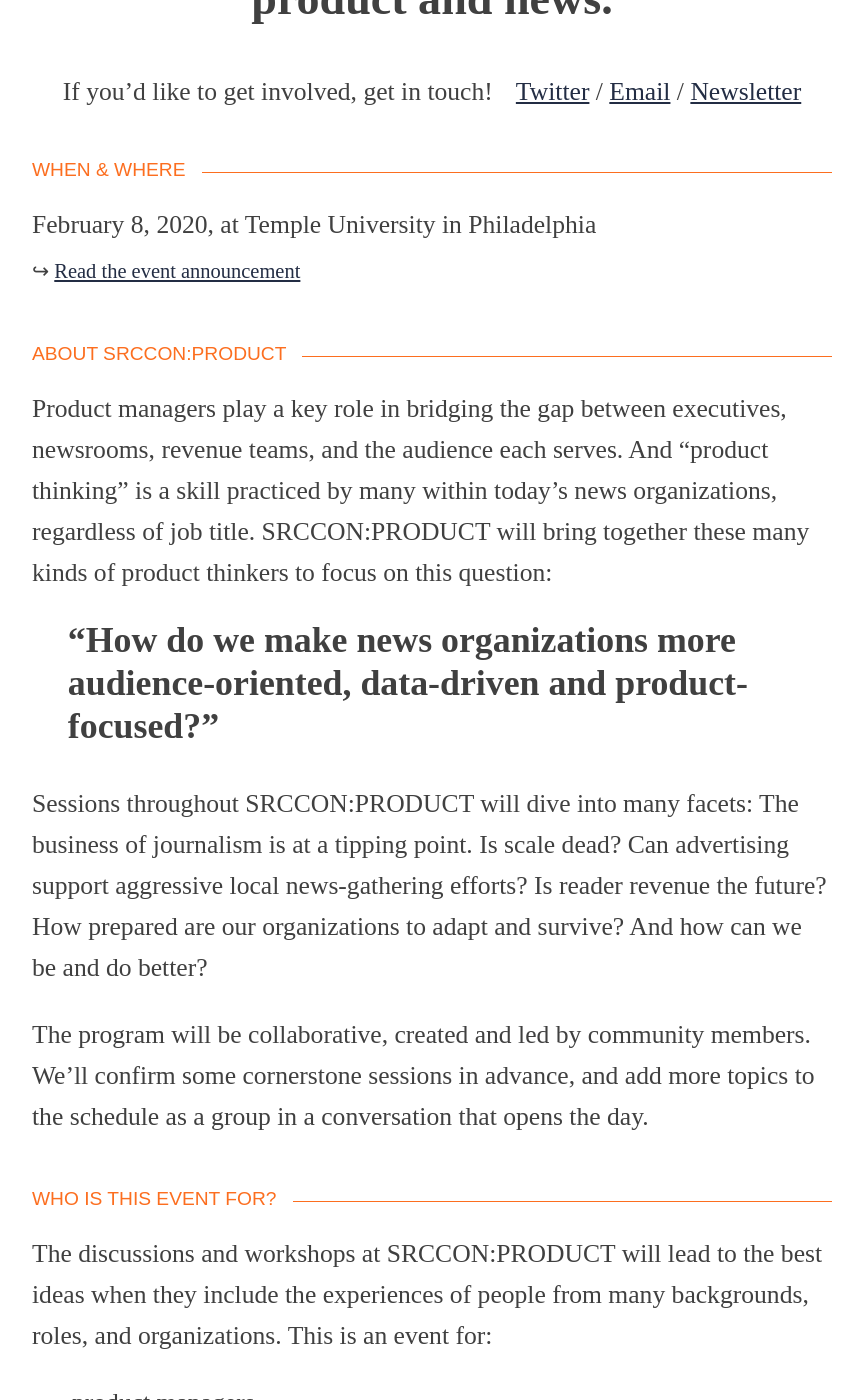
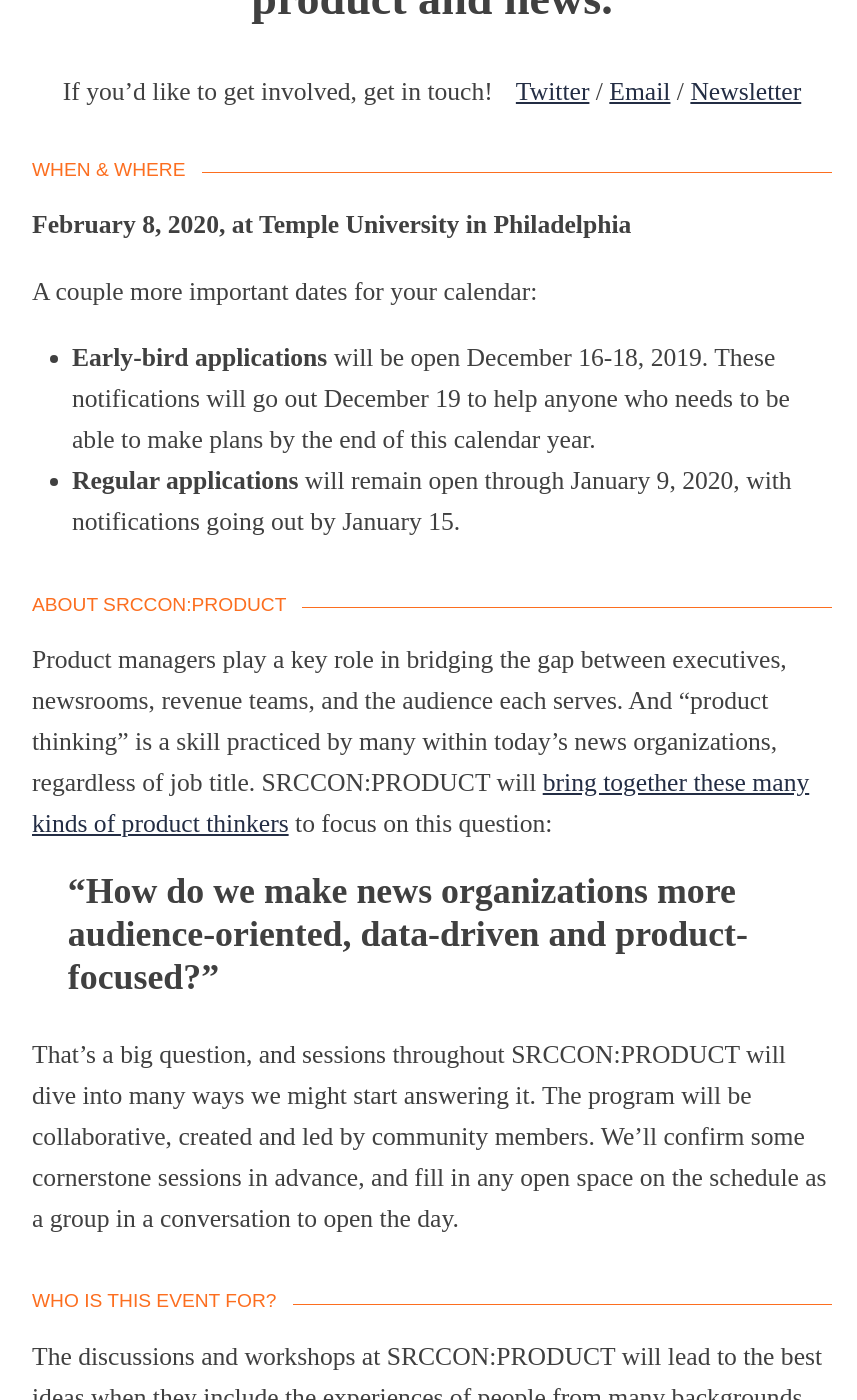
Before and after one commit to OpenNews/srccon-product, a Jekyll site: the page built from homepage.md, in a window 1280 px wide and 1400 px high, scrolled down 662 px. Shown: the whole window, without its empty margins (208-1065 px from the left). Built offline with Jekyll 4.4.1, drawn with Linux system fonts in a browser that asks for light colours; some of the changed text lies outside the part shown.

Commit message:
update homepage text for initial publication

```diff
--- a/_includes/hub_footer.html
+++ b/_includes/hub_footer.html
@@ -12,7 +12,8 @@
             <ul>
                 <li><a href="https://twitter.com/srccon">@srccon on Twitter</a></li>
                 <li><a href="mailto:srccon@opennews.org">srccon@opennews.org</a></li>
-                <li><a href="https://opennews.us5.list-manage.com/subscribe?u=71c95e9a43708843d2fdc1f09&id=996e9290cc">Join our mailing list</a></li>
+                <li><a href="https://bit.ly/ProductThinkers">Product Thinking mailing list</a></li>
+                <li><a href="https://opennews.us5.list-manage.com/subscribe?u=71c95e9a43708843d2fdc1f09&id=996e9290cc">OpenNews mailing list</a></li>
             </ul>
             <p><a href="http://creativecommons.org/licenses/by/3.0/">CC Attribution 3.0</a></p>
         </div>
--- a/homepage.md
+++ b/homepage.md
@@ -7,56 +7,55 @@
 
 <div class="page-intro">
     <p class="big-type">A participant-led, interactive conference for 150 product thinkers: the first event by, for, and about product and news.</p>
-    <p>If you&rsquo;d like to get involved, get in touch!<span class="contact-options"> <a href="https://twitter.com/srccon">Twitter</a> / <a href="mailto:srccon@opennews.org">Email</a> / <a href="http://eepurl.com/czSVTL">Newsletter</a></span></p>
+    <p>If you&rsquo;d like to get involved, get in touch!<span class="contact-options"> <a href="https://twitter.com/srccon">Twitter</a> / <a href="mailto:srccon@opennews.org">Email</a> / <a href="https://bit.ly/ProductThinkers">Newsletter</a></span></p>
 </div>
 
 <div class="page-divider"><span>When & where</span></div>
 
-February 8, 2020, at Temple University in Philadelphia
-<div class="to-do">&rarrhk; <a href="https://opennews.org/blog/announcing-srccon-product/">Read the event announcement</a></div>
+**February 8, 2020, at Temple University in Philadelphia**
+
+A couple more important dates for your calendar:
+
+* **Early-bird applications** will be open December 16-18, 2019. These notifications will go out December 19 to help anyone who needs to be able to make plans by the end of this calendar year.
+* **Regular applications** will remain open through January 9, 2020, with notifications going out by January 15.
 
 <div class="page-divider"><span>About SRCCON:PRODUCT</span></div>
 
-Product managers play a key role in bridging the gap between executives, newsrooms, revenue teams, and the audience each serves. And “product thinking” is a skill practiced by many within today’s news organizations, regardless of job title. SRCCON:PRODUCT will bring together these many kinds of product thinkers to focus on this question:
+Product managers play a key role in bridging the gap between executives, newsrooms, revenue teams, and the audience each serves. And “product thinking” is a skill practiced by many within today’s news organizations, regardless of job title. SRCCON:PRODUCT will [bring together these many kinds of product thinkers](https://opennews.org/blog/announcing-srccon-product) to focus on this question:
 
 <p class="quote">“How do we make news organizations more audience-oriented, data-driven and product-focused?”</p>
 
-Sessions throughout SRCCON:PRODUCT will dive into many facets: The business of journalism is at a tipping point. Is scale dead? Can advertising support aggressive local news-gathering efforts? Is reader revenue the future? How prepared are our organizations to adapt and survive? And how can we be and do better?
-
-The program will be collaborative, created and led by community members. We'll confirm some cornerstone sessions in advance, and add more topics to the schedule as a group in a conversation that opens the day.
+That's a big question, and sessions throughout SRCCON:PRODUCT will dive into many ways we might start answering it. The program will be collaborative, created and led by community members. We'll confirm some cornerstone sessions in advance, and fill in any open space on the schedule as a group in a conversation to open the day.
 
 <div class="page-divider"><span>Who is this event for?</span></div>
 
 The discussions and workshops at SRCCON:PRODUCT will lead to the best ideas when they include the experiences of people from many backgrounds, roles, and organizations. This is an event for:
 
-* product managers
-* developers & designers
-* reporters & editors
-* audience engagement managers
-* strategists, entrepreneurs, and others
+* people already working in product management and development for news, who want to be part of a larger community changing journalism
+* people doing the often-invisible work of bringing product thinking to their newsroom, regardless of role or title
+* people who want to better understand how organizing around product can shift the way news organizations operate
 
 We learn best when we learn from each other, and SRCCON events are built to support you in bringing who you are and what you have to share with this community.
 
 <div class="page-divider"><span>Tickets & attending</span></div>
 
-Tickets for SRCCON:PRODUCT will be $125 plus ticketing fees. An application for travel support scholarships will also be available.
+Tickets for SRCCON:PRODUCT will be $125 plus ticketing fees. Early-bird applications will be open December 16-18, 2019, and regular applications will remain open through January 9, 2020.
+
+SRCCON:PRODUCT will be intentionally small, at about 150 participants. This size means we need to be equitable in distributing tickets and ensuring that there are a mix of perspectives and skills represented. Our call for participation form will help us understand who would like to take part and what you're hoping to take home with you.
+
+The form will also include an application for travel support. Scholarships will provide a $350 stipend, with a limited number of $500 stipends available for folks with higher travel costs.
 
 <div class="page-divider"><span>Our rough schedule for the day</span></div>
 
-* **9-10am:** Registration & session brainstorming
-* **10-10:15am:** Schedule creation and introduction to unconferencing!
-* **10:15-10:30am:** Break
-* **10:30-11:30am:** Session 1
-* **11:30am-noon:** Break, with tea and coffee and conversation
-* **Noon-1pm:** Session 2
-* **1pm-2:30pm:** Lunch
-* **2:30-3:30pm:** Session 3
-* **3:30-4pm:** Break, with snack and conversation
-* **4-5pm:** Session 4
-* **5pm:** Closing
+* **9am:** Registration opens
+* **10am:** Event opens
+* **Morning:** Sessions & conversation-friendly breaks
+* **Midday:** Lunch at SRCCON:PRODUCT with the people you meet
+* **Afternoon:** More sessions, snacks, & conversation-friendly breaks
+* **6pm:** Event closing
 
 We expect it to be a busy, fun, and productive day where we all take away new ideas and stronger connections with colleagues.
 
 <div class="page-divider"><span>About SRCCON:PRODUCT</span></div>
 
-SRCCON:PRODUCT is a partnership between [OpenNews](https://opennews.org), the newly formed “Product Thinking” initiative supported by Temple University [Klein College of Media and Communication](https://klein.temple.edu), the [Newmark Graduate School of Journalism](https://www.journalism.cuny.edu) at CUNY, and the [Missouri School of Journalism](https://journalism.missouri.edu).
+For SRCCON:PRODUCT, [OpenNews](https://opennews.org) is partnering with a newly formed “Product Thinking” initiative supported by Temple University [Klein College of Media and Communication](https://klein.temple.edu), the [Newmark Graduate School of Journalism](https://www.journalism.cuny.edu) at CUNY, and the [Missouri School of Journalism](https://journalism.missouri.edu).
```
